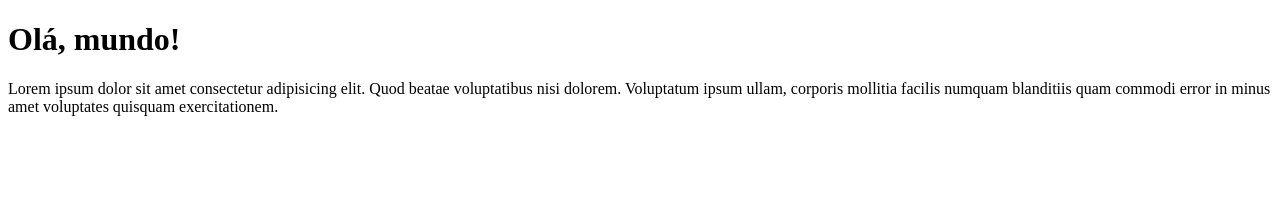
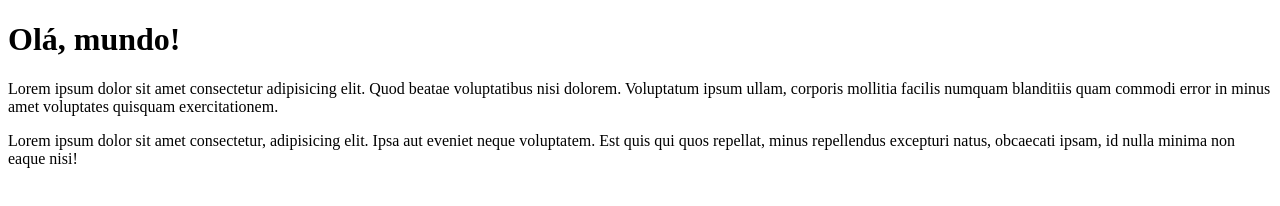
Before and after one commit to gleidson-dias/Ola-mundo, a plain HTML site: page site-exemplo/index.html in a window 1280 px wide. Drawn offline with Linux system fonts and the light colour scheme.

Commit message:
Adicionei um parágrafo

```diff
--- a/site-exemplo/index.html
+++ b/site-exemplo/index.html
@@ -12,6 +12,8 @@
     <p>Lorem ipsum dolor sit amet consectetur adipisicing elit. Quod beatae voluptatibus nisi dolorem. Voluptatum ipsum
         ullam, corporis mollitia facilis numquam blanditiis quam commodi error in minus amet voluptates quisquam
         exercitationem.</p>
+    <p>Lorem ipsum dolor sit amet consectetur, adipisicing elit. Ipsa aut eveniet neque voluptatem. Est quis qui quos
+        repellat, minus repellendus excepturi natus, obcaecati ipsam, id nulla minima non eaque nisi!</p>
 </body>
 
 </html>
```
